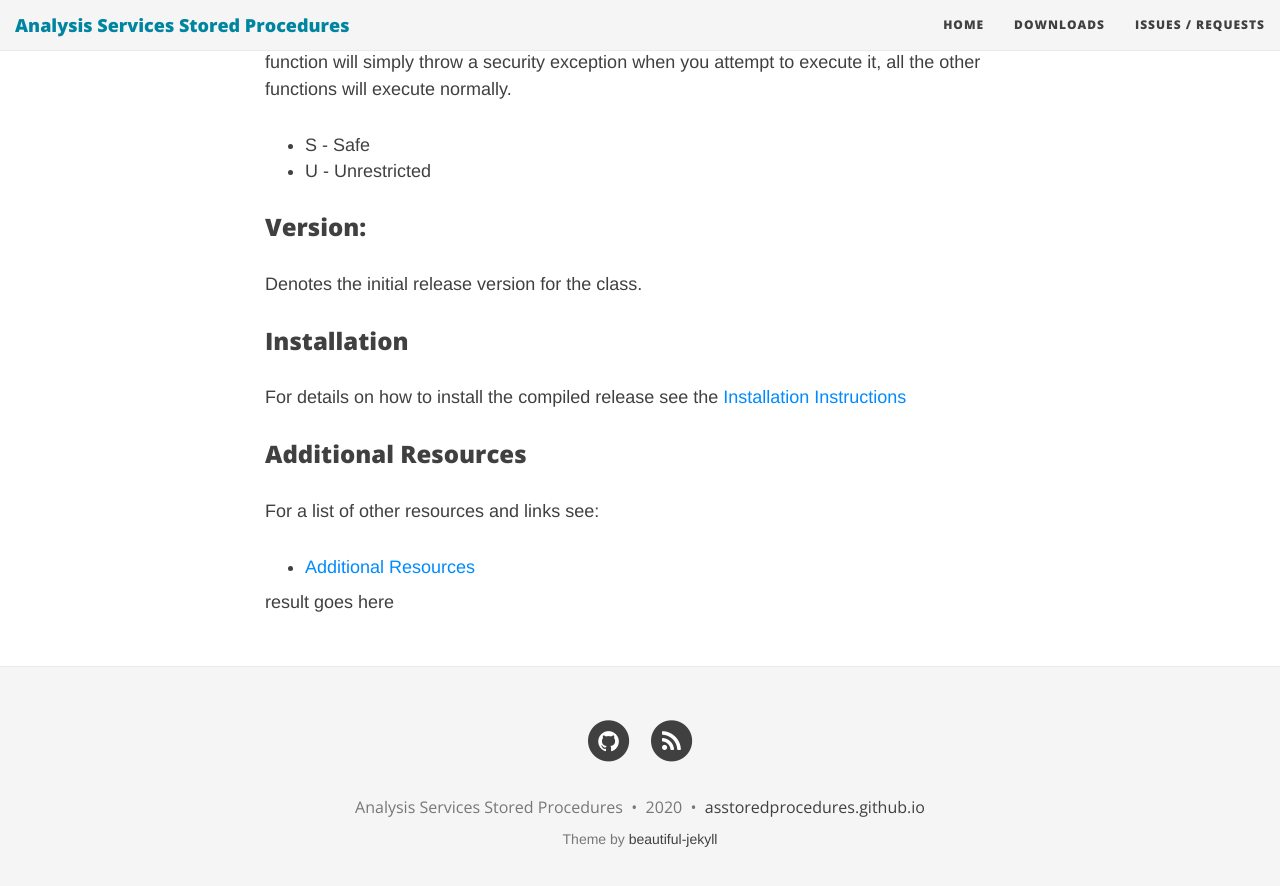
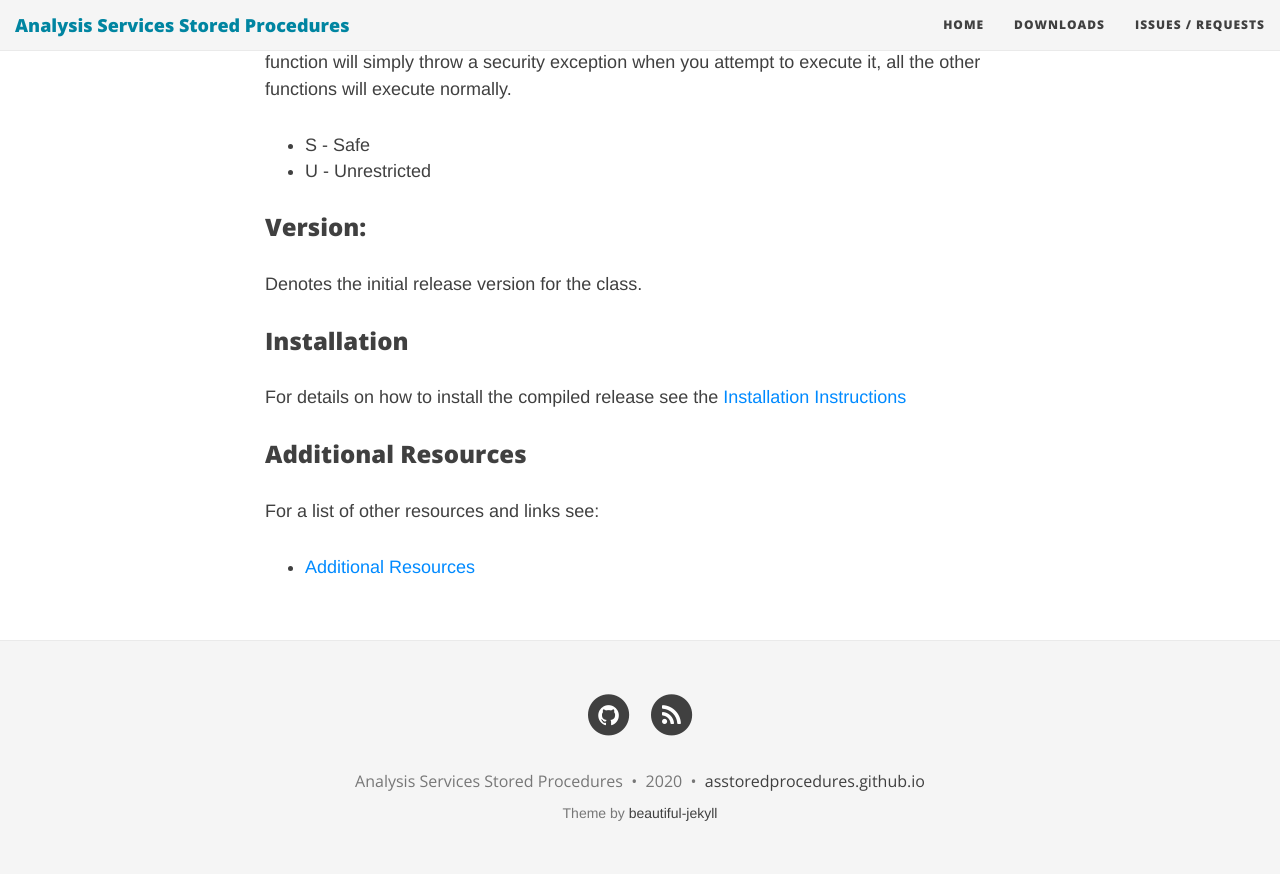
Before and after one commit to ASStoredProcedures/ASStoredProcedures, a Jekyll site: the page built from docs/index.md, in a window 1280 px wide and 900 px high, scrolled down 2628 px. Shown: the top 886 px of the window. Built offline with Jekyll 4.4.1, drawn with Linux system fonts in a browser that asks for light colours; nearby versions of some CDN libraries.

Commit message:
removing redundant div from index

```diff
--- a/docs/index.md
+++ b/docs/index.md
@@ -32,5 +32,3 @@ For details on how to install the compiled release see the [Installation Instruc
 For a list of other resources and links see:
 
 * [Additional Resources](Additional-Resources)
-
-<div class="result">result goes here</div>
```
